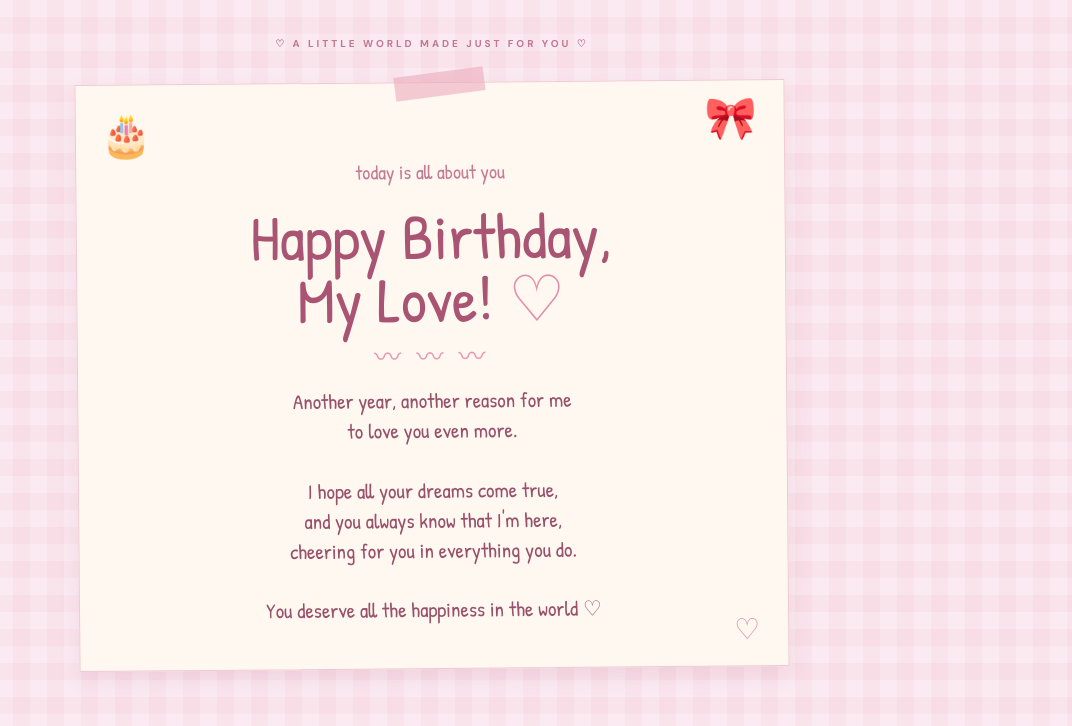
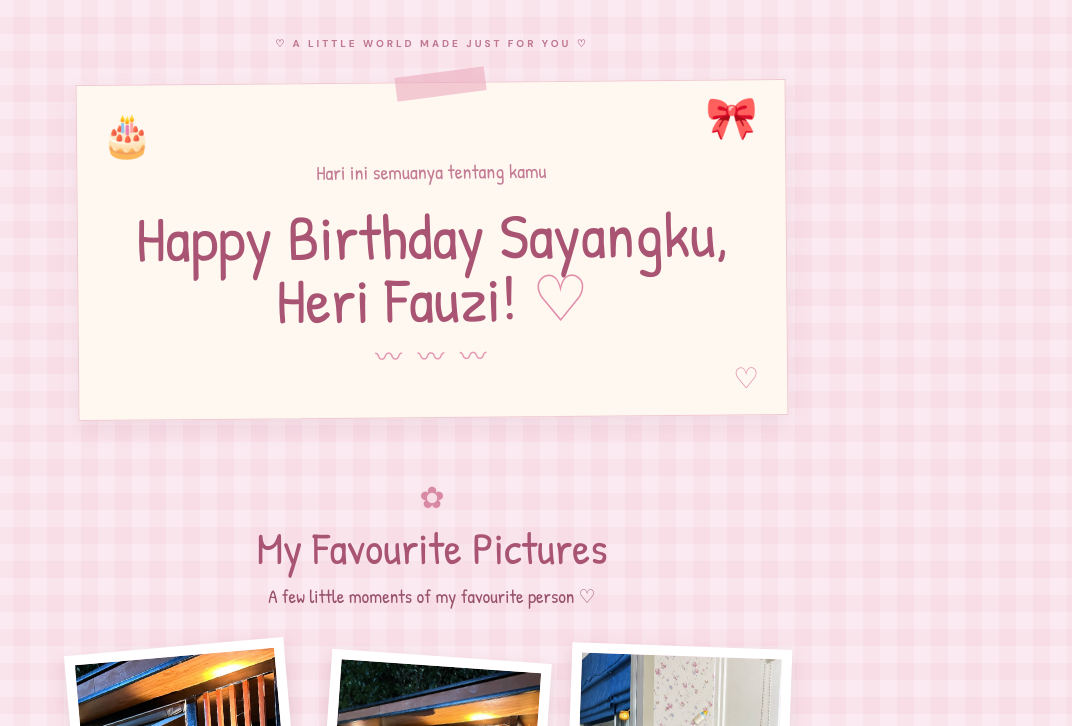
Before and after one commit to reenaireen/birthday-sayang, a plain HTML site: page index.html in a window 1280 px wide. Both pictures are taken after a click on the button "Open your birthday letter". Shown: the top 726 px of the page, without its empty margins (208-1280 px from the left). Drawn offline with Linux system fonts and the light colour scheme.

Commit message:
Update index.html

```diff
--- a/index.html
+++ b/index.html
@@ -48,17 +48,10 @@
       <span class="tape tape-top"></span>
       <span class="cake-doodle">🎂</span>
       <span class="hero-bow">🎀</span>
-      <p class="small-script">today is all about you</p>
-      <h2>Happy Birthday,<br>My Love! <span>♡</span></h2>
+      <p class="small-script">Hari ini semuanya tentang kamu</p>
+      <h2>Happy Birthday Sayangku,<br>Heri Fauzi! <span>♡</span></h2>
       <div class="squiggle">〰 〰 〰</div>
-      <p class="birthday-wish">
-        Another year, another reason for me<br class="desktop-only">
-        to love you even more.<br><br>
-        I hope all your dreams come true,<br class="desktop-only">
-        and you always know that I'm here,<br class="desktop-only">
-        cheering for you in everything you do.<br><br>
-        You deserve all the happiness in the world ♡
-      </p>
+
       <span class="tiny-heart">♡</span>
     </section>
 
```
